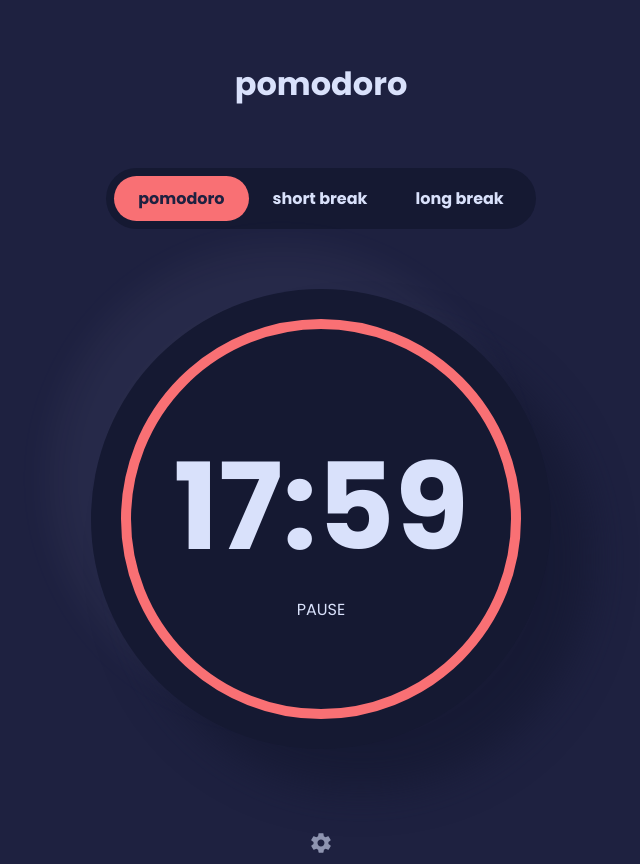
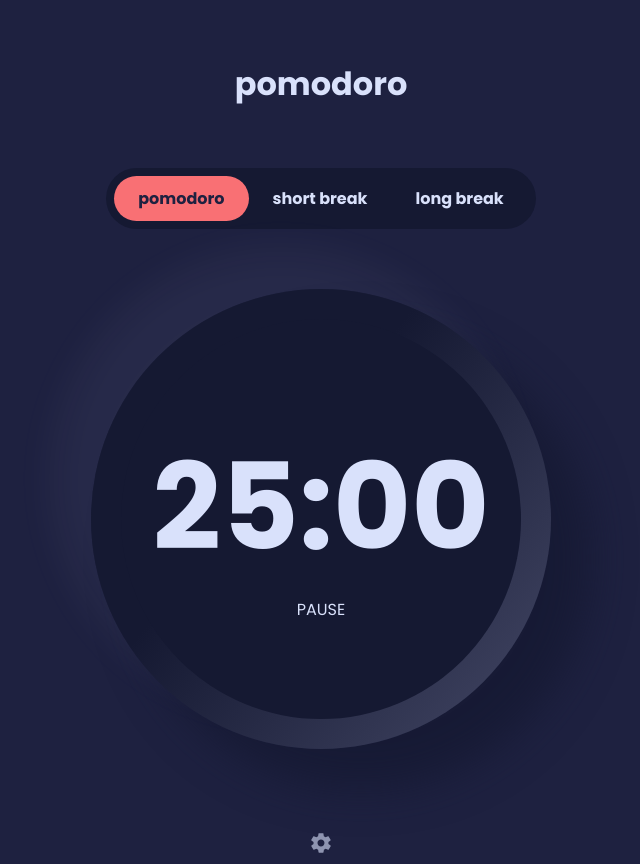
Before and after one commit to rafacdomin/pomodoro, a React (Create React App) app: page / in a window 1280 px wide. Shown: the whole page, without its empty margins (319-959 px from the left). Built offline with nearby package versions, Linux system fonts and the light colour scheme.

Commit message:
Basic funcionallity

```diff
--- a/src/pages/Home/index.tsx
+++ b/src/pages/Home/index.tsx
@@ -1,13 +1,74 @@
-import React from 'react';
+import React, { useCallback, useEffect, useMemo, useState } from 'react';
 import { IoMdSettings } from 'react-icons/io';
 import { Header, Main, Counter } from './styles';
 
+interface IConfig {
+  pomodoro: number;
+  short: number;
+  long: number;
+}
+
 export const Home: React.FC = () => {
+  const [timer, setTimer] = useState<NodeJS.Timeout | number>();
+  const [pomodoro, setPomodoro] = useState(25 * 60);
+  const [short, setShort] = useState(5 * 60);
+  const [long, setLong] = useState(15 * 60);
+
+  useEffect(() => {
+    resetTimer();
+  }, []);
+
+  useEffect(() => {
+    if (pomodoro <= 0) {
+      pauseTimer();
+      resetTimer();
+    }
+  }, [pomodoro]);
+
+  const startTimer = useCallback(() => {
+    if (!timer) {
+      setTimer(
+        setInterval(() => {
+          setPomodoro((state) => state - 1);
+        }, 1000)
+      );
+    }
+  }, [timer]);
+
+  const pauseTimer = useCallback(() => {
+    clearInterval(Number(timer));
+    setTimer(0);
+  }, [timer]);
+
+  const resetTimer = useCallback(() => {
+    const storagedConfig = localStorage.getItem('pomodoro');
+
+    if (storagedConfig) {
+      const config = JSON.parse(storagedConfig) as IConfig;
+
+      setPomodoro(config.pomodoro * 60);
+      setShort(config.short * 60);
+      setLong(config.long * 60);
+    } else {
+      setPomodoro(25 * 60);
+      setShort(5 * 60);
+      setLong(15 * 60);
+    }
+  }, []);
+
+  const convertSeconds = useMemo(() => {
+    const minutes = parseInt(String(pomodoro / 60));
+    const seconds = pomodoro % 60;
+
+    return `${minutes < 10 ? '0' + minutes : minutes}:${
+      seconds < 10 ? '0' + seconds : seconds
+    }`;
+  }, [pomodoro]);
+
   return (
     <>
       <Header>
         <h1>pomodoro</h1>
-
         <nav>
           <button className="active">pomodoro</button>
           <button>short break</button>
@@ -15,9 +76,9 @@ export const Home: React.FC = () => {
         </nav>
       </Header>
       <Main>
-        <Counter>
+        <Counter onClick={!timer ? startTimer : pauseTimer}>
           <div>
-            <h1>17:59</h1>
+            <h1>{convertSeconds}</h1>
             <span>PAUSE</span>
           </div>
         </Counter>
--- a/src/pages/Home/styles.ts
+++ b/src/pages/Home/styles.ts
@@ -58,18 +58,23 @@ const Counter = styled.button`
   box-shadow: -4rem -4rem 4rem rgba(217, 225, 251, 0.05),
     4rem 4rem 4rem rgba(21, 25, 50, 0.8);
 
-  background: var(--darker);
+  position: relative;
+  background: linear-gradient(
+    130deg,
+    rgba(21, 25, 50, 1) 40%,
+    rgba(217, 225, 251, 0.2)
+  );
+  padding: 3rem;
   border: none;
   border-radius: 50%;
-  padding: 3rem;
   color: var(--light);
   transition: transform 0.2s;
 
   div {
     width: 40rem;
     height: 40rem;
+    background: var(--darker);
     border-radius: 50%;
-    border: 1rem solid var(--red);
     display: flex;
     flex-direction: column;
     align-items: center;
```
